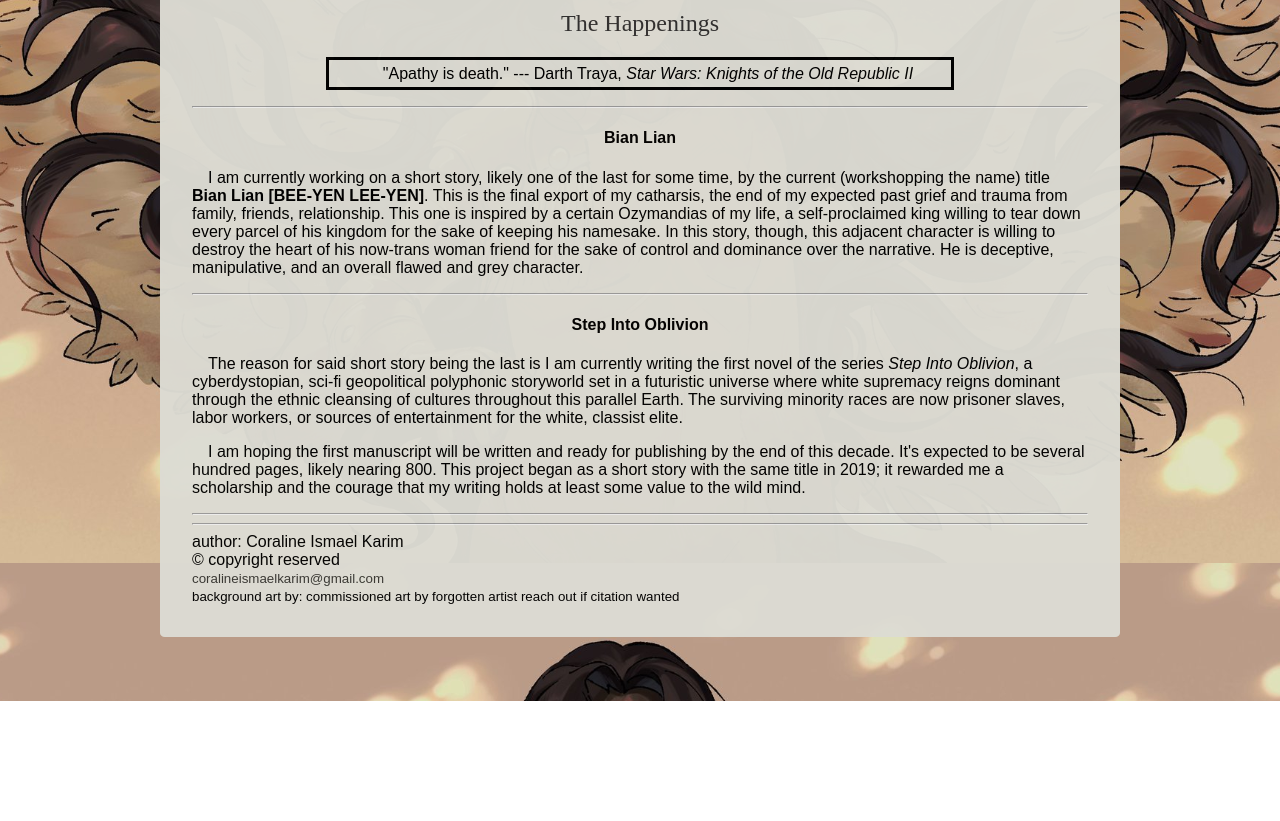
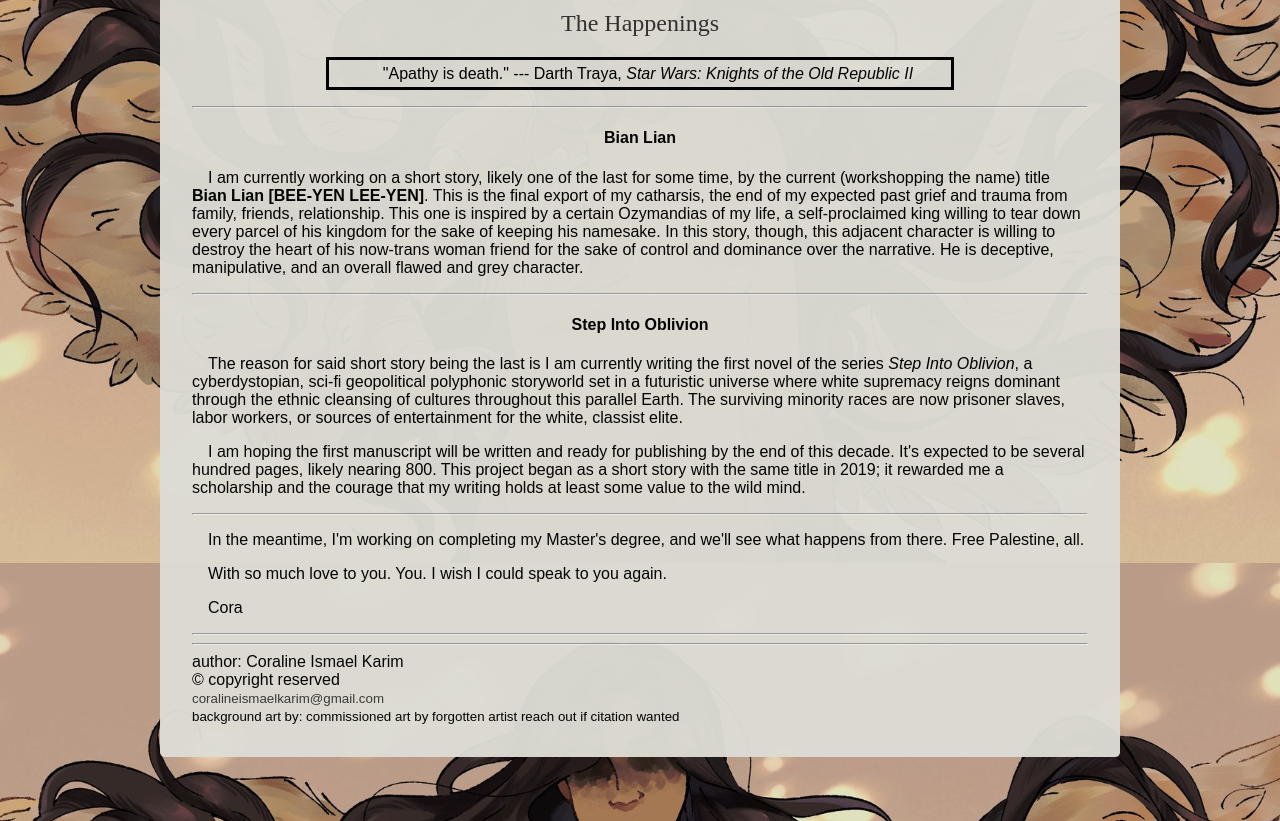
Before and after one commit to coratatouille/coraline-ismael-karim-writers-website, a plain HTML site: page index.html in a window 1280 px wide. Shown: the part 237-1058 px from the top of the page. Before the commit the page ends 938 px from the top, so only its background shows below. Drawn offline with Linux system fonts and the light colour scheme.

Commit message:
Add files via upload

```diff
--- a/index.html
+++ b/index.html
@@ -53,6 +53,26 @@
             holds at least some value to the wild mind.
 
         </p>
+
+        <hr>
+
+        <p class="two">
+
+            In the meantime, I'm working on completing my Master's degree, and we'll see what happens from there. Free Palestine, all.
+
+        </p>
+
+        <p class="two">
+
+            With so much love to you. You. I wish I could speak to you again.
+
+        </p>
+
+        <p class="two">
+
+            Cora
+
+        </p>
             <footer>
                 <hr>
                 <hr>
```
